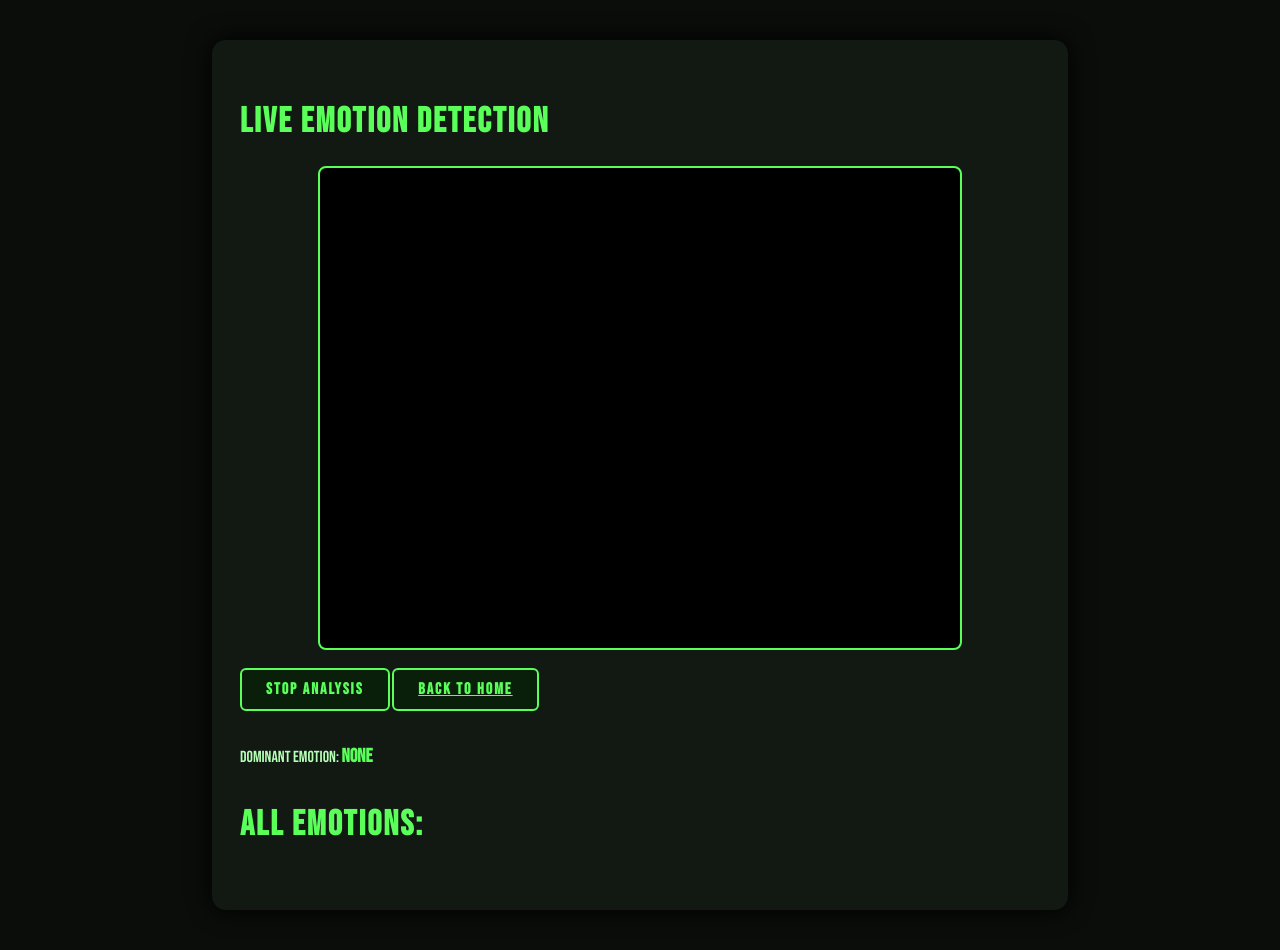
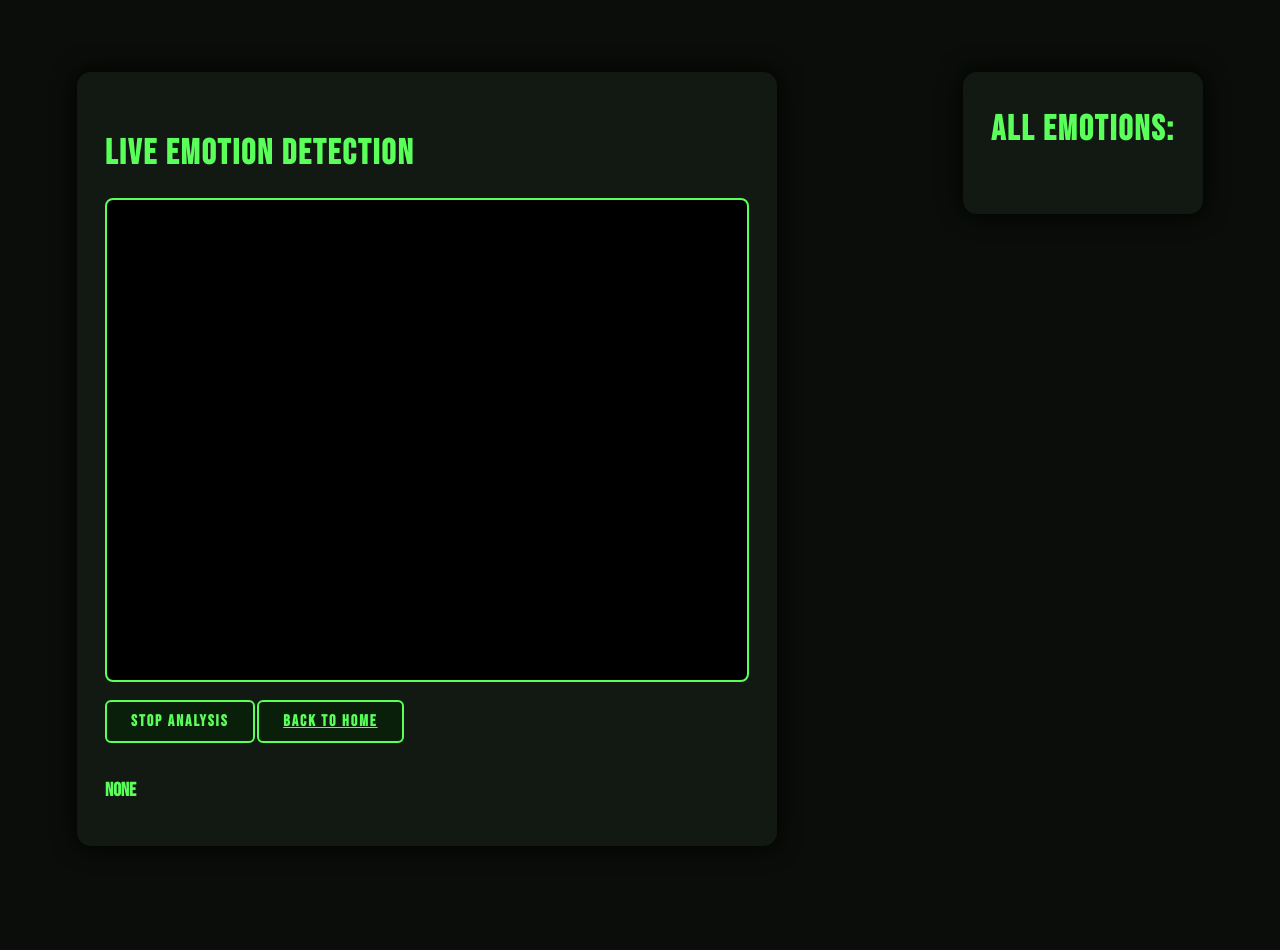
Before and after one commit to yli12313/AI-Expo-Hackathon-2025, a Flask app: page /live in a window 1280 px wide. After the commit the page ends 797 px from the top, so only its background shows below. Run offline with Flask 3, Linux system fonts and the light colour scheme.

Commit message:
Add files via upload

```diff
--- a/templates/live_result.html
+++ b/templates/live_result.html
@@ -7,30 +7,55 @@
     <link href="https://fonts.googleapis.com/css2?family=Bebas+Neue&display=swap" rel="stylesheet">
 </head>
 <body>
-    <div class="container">
-        <h1>Live Emotion Detection</h1>
-        <video id="video" width="640" height="480" autoplay></video>
-        <canvas id="canvas" width="640" height="480" style="display:none;"></canvas>
-        <button id="toggle-btn" class="btn">Stop Analysis</button>
-        <a href="{{ url_for('index') }}" class="btn">Back to Home</a>
-        <p>Dominant Emotion: <span id="emotion">None</span></p>
-        <h3>All Emotions:</h3>
-        <ul id="emotions-list"></ul>
+    <div class="main-flex" style="display: flex; gap: 48px; justify-content: center; align-items: flex-start; margin-top: 32px;">
+        <div class="container video-container">
+            <h1>Live Emotion Detection</h1>
+            <div class="video-section">
+                <video id="video" width="640" height="480" autoplay></video>
+                <canvas id="canvas" width="640" height="480" style="display: none;"></canvas>
+                <div style="margin-top:18px;">
+                    <button id="toggle-btn" class="btn">Stop Analysis</button>
+                    <a href="{{ url_for('index') }}" class="btn">Back to Home</a>
+                </div>
+                <p style="margin-top:18px;"><span id="emotion">None</span></p>
+            </div>
+        </div>
+        <div class="container emotions-container">
+            <div class="emotions-section">
+                <h3 style="margin-top:0;">All Emotions:</h3>
+                <ul id="emotions-list"></ul>
+            </div>
+        </div>
+    </div>
+
         <script>
             const video = document.getElementById('video');
             const canvas = document.getElementById('canvas');
             const emotionSpan = document.getElementById('emotion');
             const emotionsList = document.getElementById('emotions-list');
             const toggleBtn = document.getElementById('toggle-btn');
+            const ctx = canvas.getContext('2d');
             let analysisActive = true;
             let intervalId = null;
 
             navigator.mediaDevices.getUserMedia({ video: true })
                 .then(stream => { video.srcObject = stream; });
 
+                function drawDetections(detections) {
+    ctx.clearRect(0, 0, canvas.width, canvas.height);
+    ctx.strokeStyle = "#5aff5a";
+    ctx.lineWidth = 2;
+    ctx.font = "16px Bebas Neue, Arial";
+    detections.forEach(det => {
+        const [x1, y1, x2, y2] = det.box;
+        ctx.strokeRect(x1, y1, x2 - x1, y2 - y1);
+        ctx.fillStyle = "#5aff5a";
+        ctx.fillText(`${det.label} (${(det.confidence*100).toFixed(1)}%)`, x1, y1 > 20 ? y1 - 5 : y1 + 15);
+    });
+}
+
             function analyzeFrame() {
                 if (!analysisActive) return;
-                const ctx = canvas.getContext('2d');
                 ctx.drawImage(video, 0, 0, canvas.width, canvas.height);
                 canvas.toBlob(blob => {
                     const formData = new FormData();
@@ -52,6 +77,8 @@
                                     li.style.color = '#5aff5a';
                                 }
                                 emotionsList.appendChild(li);
+                                ctx.drawImage(video, 0, 0, canvas.width, canvas.height); // redraw frame
+
                             });
                         }
                     });
```
